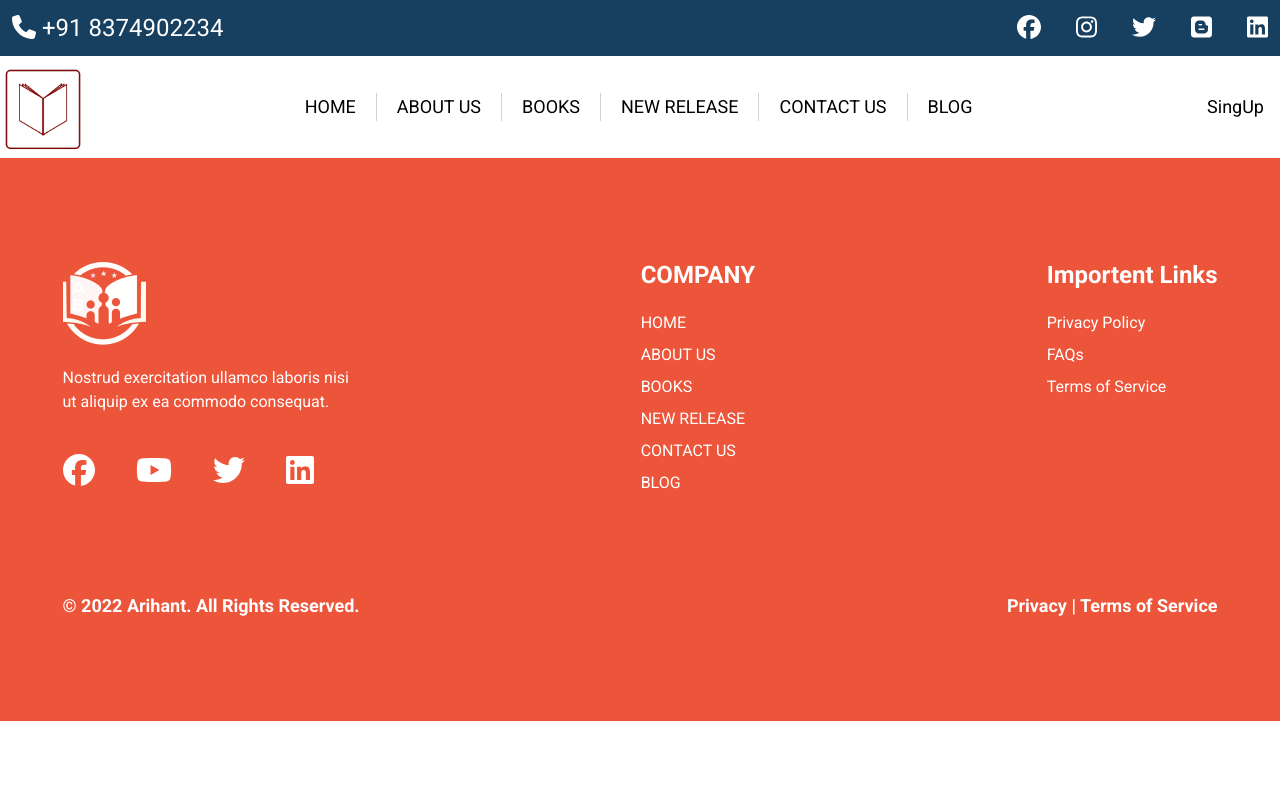
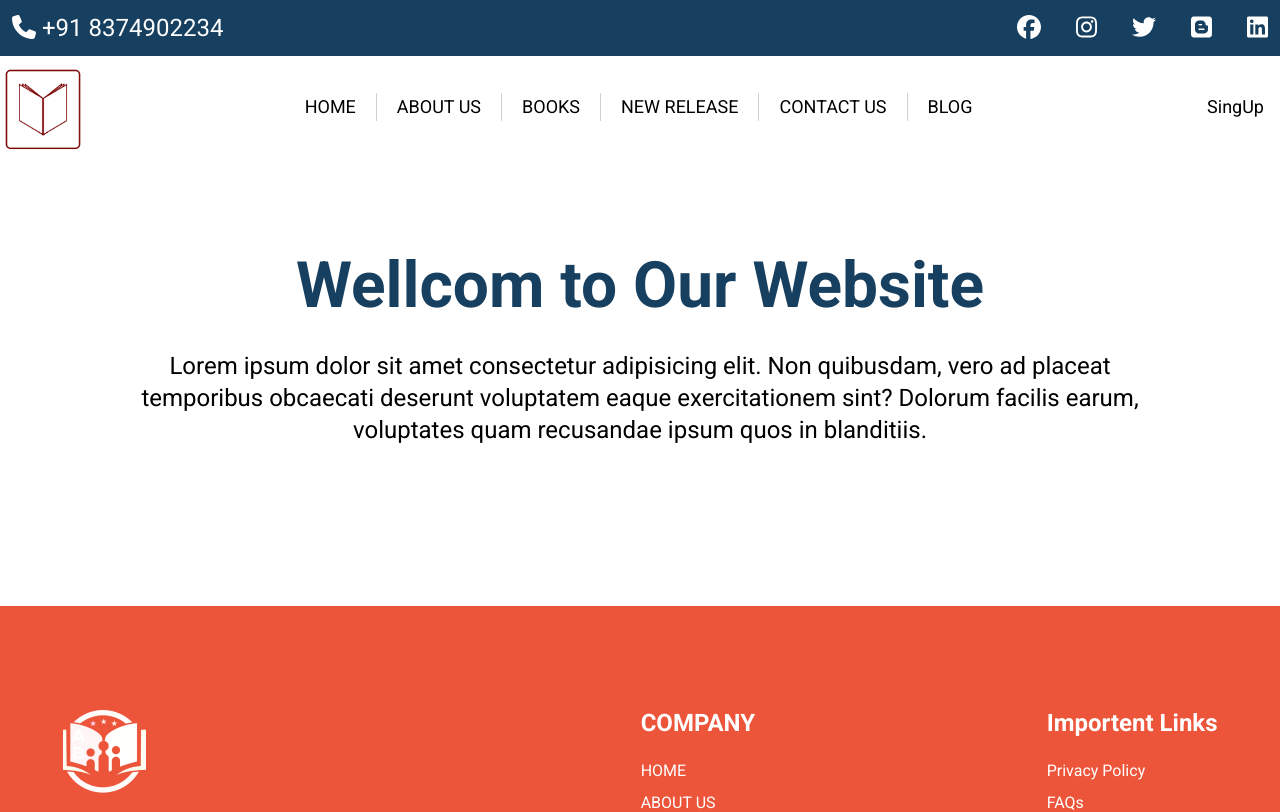
Before and after one commit to HaitamMahmdi/Book-Store, a Vue app: page /aboutUs in a window 1280 px wide. Shown: the top 812 px of the page. Built offline with nearby package versions, Linux system fonts and the light colour scheme; no server answers.

Commit message:
the aboutUs page have been  added.

```diff
--- a/src/App.vue
+++ b/src/App.vue
@@ -68,7 +68,11 @@ onMounted(() => {
             >
           </li>
           <li>
-            <a class="border-r border-[#D1D1D1] block px-5" href="">ABOUT US</a>
+            <RouterLink
+              :to="{ name: 'aboutUs' }"
+              class="border-r border-[#D1D1D1] block px-5"
+              >ABOUT US</RouterLink
+            >
           </li>
           <li>
             <RouterLink
--- a/src/router/index.js
+++ b/src/router/index.js
@@ -26,6 +26,11 @@ const routes = [
       requiresAuth: true,
     },
   },
+  {
+    path: "/aboutUs",
+    name: "aboutUs",
+    component: () => import("../views/AboutUs.vue"),
+  },
 ];
 
 const router = createRouter({
--- /dev/null
+++ b/src/views/AboutUs.vue
@@ -0,0 +1,14 @@
+<script setup></script>
+<template>
+  <div class="container text-center mt-20 mb-40">
+    <h1 class="text-[clamp(1.5rem,10vw,4rem)] text-primary mb-4 font-bold">
+      Wellcom to Our Website
+    </h1>
+    <p class="text-2xl w-[80%] mx-auto">
+      Lorem ipsum dolor sit amet consectetur adipisicing elit. Non quibusdam,
+      vero ad placeat temporibus obcaecati deserunt voluptatem eaque
+      exercitationem sint? Dolorum facilis earum, voluptates quam recusandae
+      ipsum quos in blanditiis.
+    </p>
+  </div>
+</template>
```
